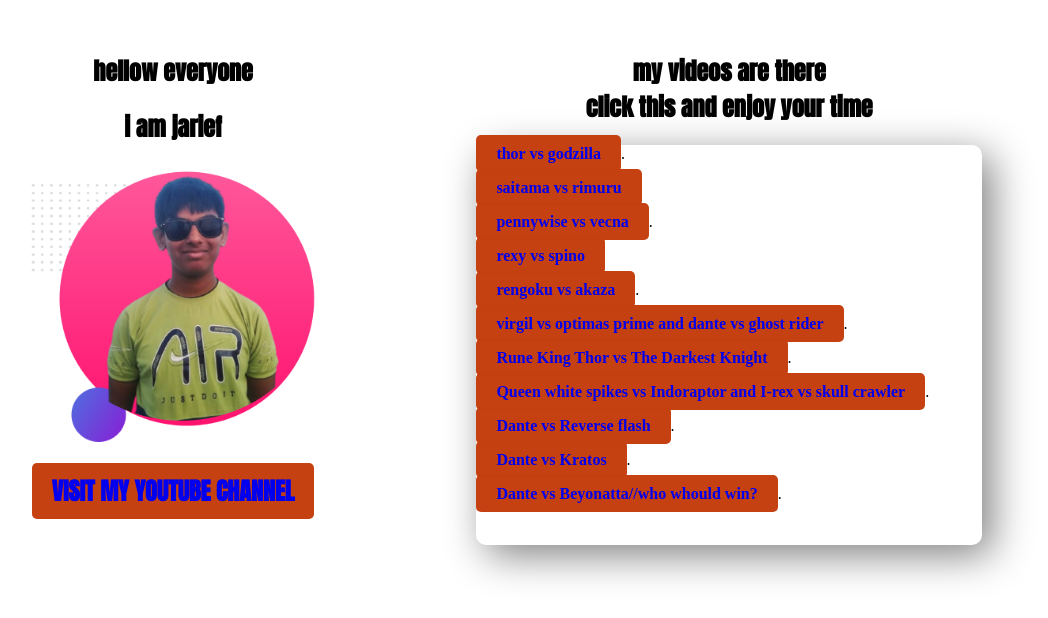
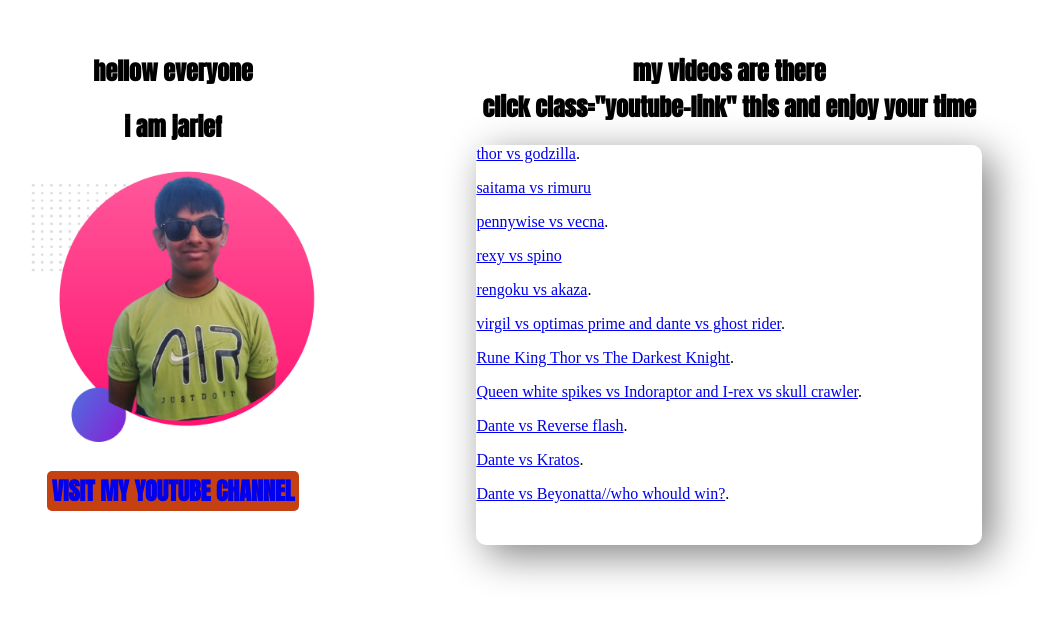
Before and after one commit to shakib707/jarief-portfolio, a plain HTML site: page index.html in a window 1280 px wide. Shown: the whole page, without its empty margins (113-1161 px from the left). Drawn offline with Linux system fonts and the light colour scheme.

Commit message:
first commit

```diff
--- a/index.html
+++ b/index.html
@@ -22,20 +22,20 @@
     </section>
     <section class="half-width">
     <div>
-        <h1> my videos are there <br> click this and enjoy your time</h1>
+        <h1> my videos are there <br> click class="youtube-link" this and enjoy your time</h1>
     </div>
     <div class="box-style">
-       <p> <a class="youtube-link"  href="https://youtube.com/shorts/uNaca43COCw?feature=share">thor vs godzilla</a>.</p>
-       <p> <a class="youtube-link" href="https://youtube.com/shorts/Ku4ax2Ioyl4?feature=share">saitama vs rimuru</a> </p>
-       <p>  <a class="youtube-link" href="https://youtube.com/shorts/v-IhV-_Z93o?feature=share">pennywise vs vecna</a>.</p>
-       <p>  <a class="youtube-link" href="https://youtube.com/shorts/VdTeX-2u7jE?feature=share">rexy vs spino</a> </p>
-       <p>   <a class="youtube-link" href="https://youtube.com/shorts/88cvE8OeCeA?feature=share">rengoku vs akaza</a>.</p>
-       <p>   <a class="youtube-link" href="https://youtube.com/shorts/D1lwthNu7zc?feature=share">virgil vs optimas prime and dante vs ghost rider</a>.</p>
-       <p>   <a class="youtube-link"  href="https://youtube.com/shorts/LhRtUiyblxE?feature=share">Rune King Thor vs The Darkest Knight</a>.</p>
-       <p>  <a class="youtube-link"  href="https://youtube.com/shorts/DX1_Q0nxLAQ?feature=share">Queen white spikes vs Indoraptor and I-rex vs skull crawler</a>. </p>
-       <p>  <a class="youtube-link"  href="https://youtube.com/shorts/Rgke4-lDUBk?feature=share">Dante vs Reverse flash</a>.</p>
-       <p>  <a class="youtube-link"  href="https://youtube.com/shorts/wH-ACAdnwWQ?feature=share">Dante vs Kratos</a>. </p>
-       <p>  <a class="youtube-link"  href="https://youtube.com/shorts/K3c97jtDMjo?feature=share">Dante vs Beyonatta//who whould win?</a>.</p>
+       <p> <a  href="https://youtube.com/shorts/uNaca43COCw?feature=share">thor vs godzilla</a>.</p>
+       <p> <a  href="https://youtube.com/shorts/Ku4ax2Ioyl4?feature=share">saitama vs rimuru</a> </p>
+       <p>  <a  href="https://youtube.com/shorts/v-IhV-_Z93o?feature=share">pennywise vs vecna</a>.</p>
+       <p>  <a  href="https://youtube.com/shorts/VdTeX-2u7jE?feature=share">rexy vs spino</a> </p>
+       <p>   <a  href="https://youtube.com/shorts/88cvE8OeCeA?feature=share">rengoku vs akaza</a>.</p>
+       <p>   <a  href="https://youtube.com/shorts/D1lwthNu7zc?feature=share">virgil vs optimas prime and dante vs ghost rider</a>.</p>
+       <p>   <a   href="https://youtube.com/shorts/LhRtUiyblxE?feature=share">Rune King Thor vs The Darkest Knight</a>.</p>
+       <p>  <a  href="https://youtube.com/shorts/DX1_Q0nxLAQ?feature=share">Queen white spikes vs Indoraptor and I-rex vs skull crawler</a>. </p>
+       <p>  <a   href="https://youtube.com/shorts/Rgke4-lDUBk?feature=share">Dante vs Reverse flash</a>.</p>
+       <p>  <a   href="https://youtube.com/shorts/wH-ACAdnwWQ?feature=share">Dante vs Kratos</a>. </p>
+       <p>  <a   href="https://youtube.com/shorts/K3c97jtDMjo?feature=share">Dante vs Beyonatta//who whould win?</a>.</p>
 
     </div>
     </section>
--- a/style.css
+++ b/style.css
@@ -4,7 +4,7 @@ h1{
 }
 
 .youtube-link{
-    padding: 10px 20px;
+    padding: 2px 5px;
     color:whitesmoke);
     border-radius: 5px;
     background-color:rgba(197, 64, 16, 0.993);
```
